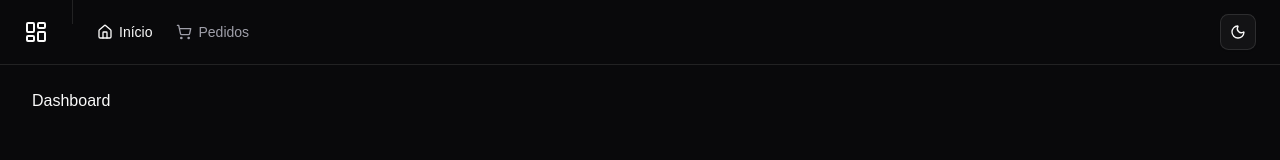
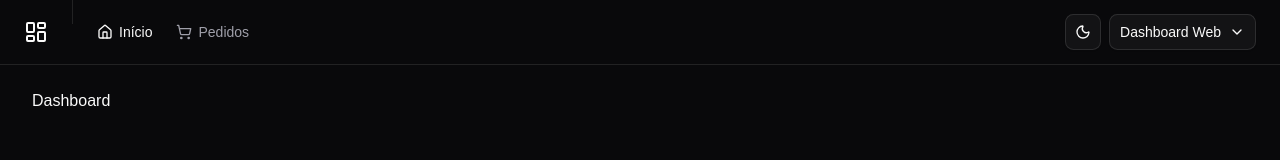
Before and after one commit to limaarthur/dashboard-vitereactjs, a React (Vite) app: page / in a window 1280 px wide. Shown: the top 160 px of the page. Built offline with nearby package versions, Linux system fonts and the light colour scheme.

Commit message:
feat: create account menu

```diff
--- /dev/null
+++ b/src/components/account-menu.tsx
@@ -0,0 +1,45 @@
+import { Building, ChevronDown, LogOut } from 'lucide-react'
+
+import { Button } from './ui/button'
+import {
+  DropdownMenu,
+  DropdownMenuContent,
+  DropdownMenuItem,
+  DropdownMenuLabel,
+  DropdownMenuSeparator,
+  DropdownMenuTrigger,
+} from './ui/dropdown-menu'
+
+export function AccountMenu() {
+  return (
+    <DropdownMenu>
+      <DropdownMenuTrigger asChild>
+        <Button
+          variant="outline"
+          className="flex items-center gap-2 select-none"
+        >
+          Dashboard Web
+          <ChevronDown className="h-4 w-4" />
+        </Button>
+      </DropdownMenuTrigger>
+      <DropdownMenuContent align="end" className="w-56">
+        <DropdownMenuLabel className="flex flex-col">
+          <span>Arthur Lima</span>
+          <span className="text-muted-foreground text-xs font-normal">
+            arthurlima@gmail.com
+          </span>
+        </DropdownMenuLabel>
+        <DropdownMenuSeparator />
+        <DropdownMenuItem>
+          <Building className="mr-2 h-4 w-4" />
+          <span>Perfil da loja</span>
+        </DropdownMenuItem>
+
+        <DropdownMenuItem className="text-rose-500 dark:text-rose-400">
+          <LogOut className="mr-2 h-4 w-4" />
+          <span>Sair</span>
+        </DropdownMenuItem>
+      </DropdownMenuContent>
+    </DropdownMenu>
+  )
+}
--- a/src/components/header.tsx
+++ b/src/components/header.tsx
@@ -1,5 +1,6 @@
 import { Home, LayoutDashboard, ShoppingCart } from 'lucide-react'
 
+import { AccountMenu } from './account-menu'
 import { NavLink } from './nav-link'
 import { ThemeToggle } from './theme/theme-toggle'
 import { Separator } from './ui/separator'
@@ -26,6 +27,7 @@
 
         <div className="ml-auto flex items-center gap-2">
           <ThemeToggle />
+          <AccountMenu />
         </div>
       </div>
     </div>
```
